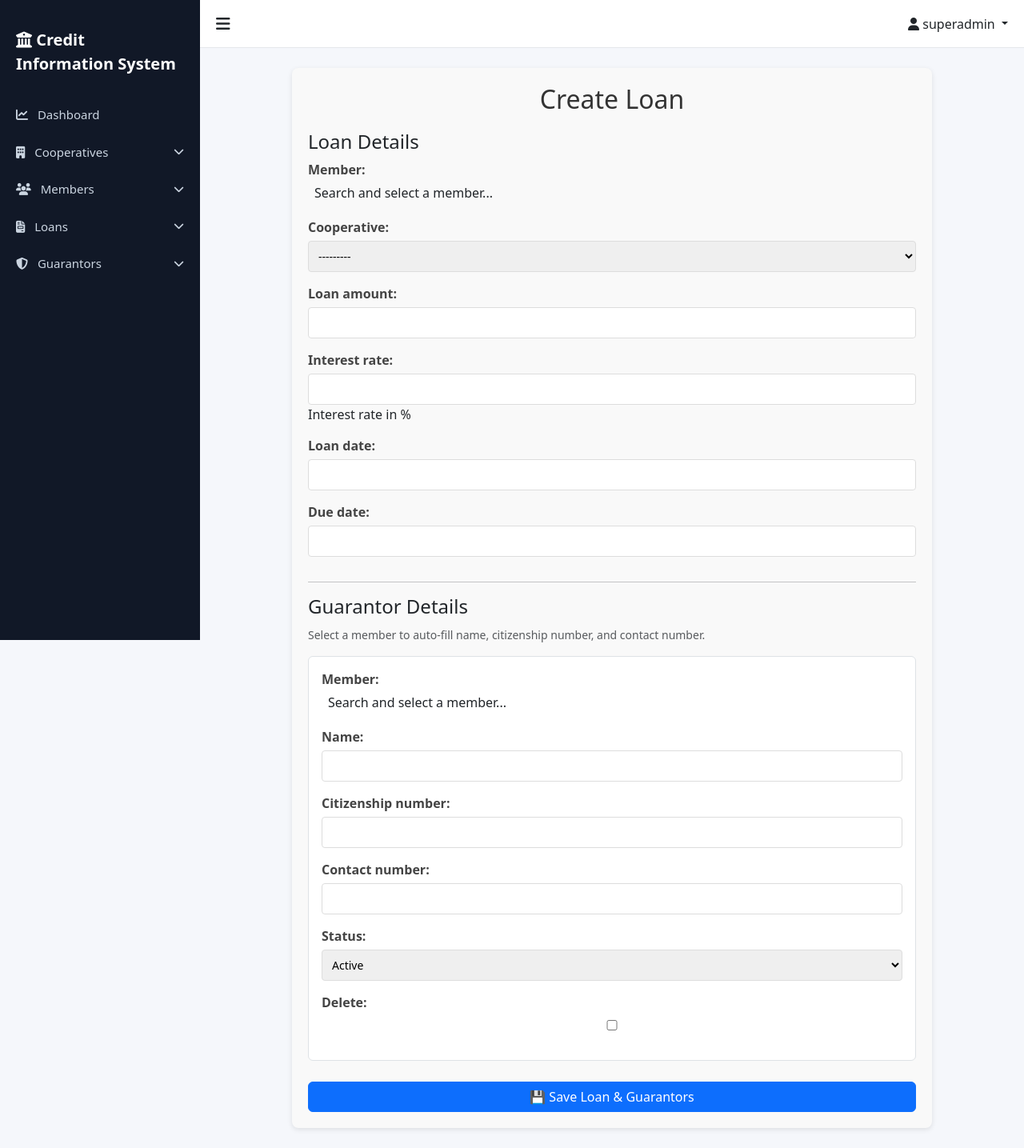
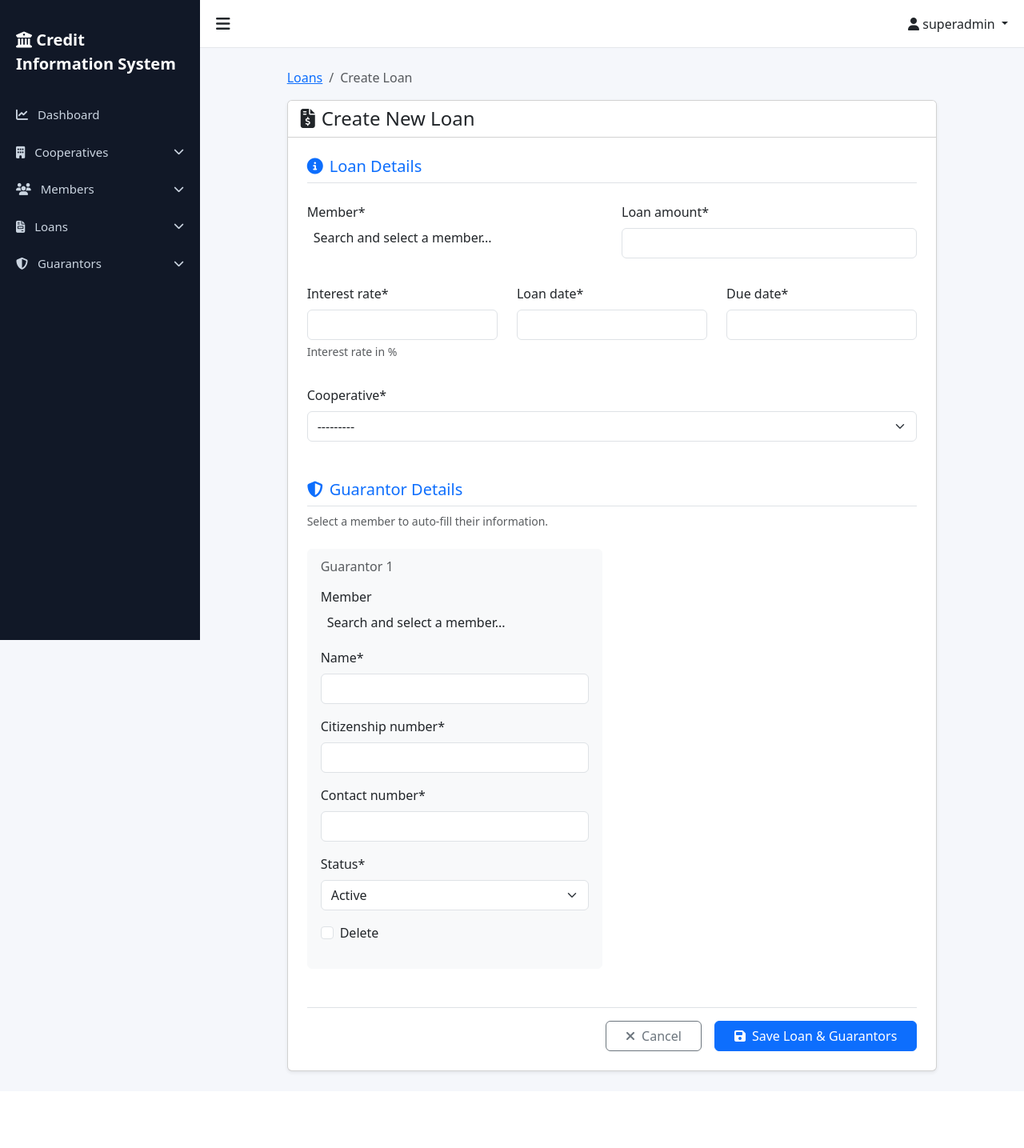
Before and after one commit to sameer9860/Credit-Information-System, a Django app: page /loans/create/ in a window 1280 px wide. Shown: the whole page at 80% size. After the commit the page ends 1343 px from the top, so only its background shows below. Run offline with Django 5.2, Linux system fonts and the light colour scheme; a user stored in the database is signed in; data comes from the database, SQL or seed files in the repository; some libraries are stand-ins or nearby versions.

Commit message:
Organized form"

```diff
--- a/templates/loans/loan_form.html
+++ b/templates/loans/loan_form.html
@@ -1,113 +1,98 @@
 {% extends "base.html" %}
 {% block content %}
 
-<style>
-    .form-container {
-        max-width: 600px;
-        margin: 0 auto;
-        padding: 20px;
-        background: #f9f9f9;
-        border-radius: 8px;
-        box-shadow: 0 2px 6px rgba(0, 0, 0, 0.1);
-    }
+{% load crispy_forms_tags %}
 
-    h2 {
-        text-align: center;
-        margin-bottom: 20px;
-        color: #333;
-    }
+<div class="row justify-content-center">
+    <div class="col-md-10">
+        <nav aria-label="breadcrumb">
+            <ol class="breadcrumb">
+                <li class="breadcrumb-item"><a href="{% url 'loans:loan_list' %}">Loans</a></li>
+                <li class="breadcrumb-item active" aria-current="page">Create Loan</li>
+            </ol>
+        </nav>
 
-    form {
-        display: flex;
-        flex-direction: column;
-    }
+        <div class="card shadow-sm mt-3">
+            <div class="card-header bg-white">
+                <h4 class="mb-0"><i class="fa-solid fa-file-invoice-dollar me-2"></i>Create New Loan</h4>
+            </div>
+            <div class="card-body p-4">
+                <form method="post" novalidate>
+                    {% csrf_token %}
 
-    form p {
-        margin-bottom: 15px;
-    }
+                    <div class="section-title mb-4">
+                        <h5 class="text-primary border-bottom pb-2">
+                            <i class="fa-solid fa-circle-info me-2"></i>Loan Details
+                        </h5>
+                    </div>
 
-    label {
-        font-weight: bold;
-        display: block;
-        margin-bottom: 5px;
-        color: #444;
-    }
+                    {% if not user.is_superadmin %}
+                    <div class="alert alert-info py-2 small mb-4">
+                        <i class="fa-solid fa-building me-2"></i><strong>Cooperative:</strong> {{ user.cooperative.name
+                        }}
+                    </div>
+                    {% endif %}
 
-    input,
-    select,
-    textarea {
-        width: 100%;
-        padding: 8px;
-        border: 1px solid #ddd;
-        border-radius: 4px;
-        font-size: 14px;
-    }
+                    <div class="row">
+                        <div class="col-md-6 mb-3">
+                            {{ form.member|as_crispy_field }}
+                        </div>
+                        <div class="col-md-6 mb-3">
+                            {{ form.loan_amount|as_crispy_field }}
+                        </div>
+                    </div>
 
-    input:focus,
-    select:focus,
-    textarea:focus {
-        border-color: #007bff;
-        outline: none;
-        box-shadow: 0 0 4px rgba(0, 123, 255, 0.3);
-    }
+                    <div class="row">
+                        <div class="col-md-4 mb-3">
+                            {{ form.interest_rate|as_crispy_field }}
+                        </div>
+                        <div class="col-md-4 mb-3">
+                            {{ form.loan_date|as_crispy_field }}
+                        </div>
+                        <div class="col-md-4 mb-3">
+                            {{ form.due_date|as_crispy_field }}
+                        </div>
+                    </div>
 
-    button {
-        padding: 10px;
-        background-color: #007bff;
-        color: white;
-        border: none;
-        border-radius: 4px;
-        font-size: 16px;
-        cursor: pointer;
-        margin-top: 10px;
-    }
+                    {% if user.is_superadmin %}
+                    <div class="mb-3">
+                        {{ form.cooperative|as_crispy_field }}
+                    </div>
+                    {% endif %}
 
-    button:hover {
-        background-color: #0056b3;
-    }
+                    <div class="section-title mt-5 mb-4">
+                        <h5 class="text-primary border-bottom pb-2">
+                            <i class="fa-solid fa-shield-halved me-2"></i>Guarantor Details
+                        </h5>
+                        <p class="text-muted small">Select a member to auto-fill their information.</p>
+                    </div>
 
-    .errorlist {
-        color: red;
-        margin-bottom: 10px;
-        list-style: none;
-        padding: 0;
-    }
-</style>
+                    {{ guarantor_formset.management_form }}
+                    <div class="row">
+                        {% for g_form in guarantor_formset %}
+                        <div class="col-md-6 mb-4">
+                            <div class="card border-light bg-light">
+                                <div class="card-body">
+                                    <h6 class="card-subtitle mb-3 text-muted">Guarantor {{ forloop.counter }}</h6>
+                                    {{ g_form|crispy }}
+                                </div>
+                            </div>
+                        </div>
+                        {% endfor %}
+                    </div>
 
-<div class="form-container" style="max-width: 800px;">
-    <h2>Create Loan</h2>
-
-    <form method="post">
-        {% csrf_token %}
-
-        <div class="row">
-            <div class="col-md-12">
-                <h4>Loan Details</h4>
-                {% if not user.is_superadmin %}
-                <p><strong>Cooperative:</strong> {{ user.cooperative.name }}</p>
-                {% endif %}
-                {{ form.as_p }}
+                    <div class="d-grid gap-2 d-md-flex justify-content-md-end mt-4 pt-3 border-top">
+                        <a href="{% url 'loans:loan_list' %}" class="btn btn-outline-secondary px-4 me-md-2">
+                            <i class="fa-solid fa-xmark me-2"></i>Cancel
+                        </a>
+                        <button type="submit" class="btn btn-primary px-4">
+                            <i class="fa-solid fa-floppy-disk me-2"></i>Save Loan & Guarantors
+                        </button>
+                    </div>
+                </form>
             </div>
         </div>
-
-        <hr>
-
-        <div class="row">
-            <div class="col-md-12">
-                <h4>Guarantor Details</h4>
-                <p class="text-muted"><small>Select a member to auto-fill name, citizenship number, and contact
-                        number.</small></p>
-                {{ guarantor_formset.management_form }}
-                {% for g_form in guarantor_formset %}
-                <div class="guarantor-form border p-3 mb-3 bg-white rounded">
-                    {{ g_form.as_p }}
-                </div>
-                {% endfor %}
-            </div>
-        </div>
-
-        <button type="submit" class="btn btn-primary w-100">💾 Save Loan & Guarantors</button>
-    </form>
+    </div>
 </div>
 
 {% endblock %}
```
